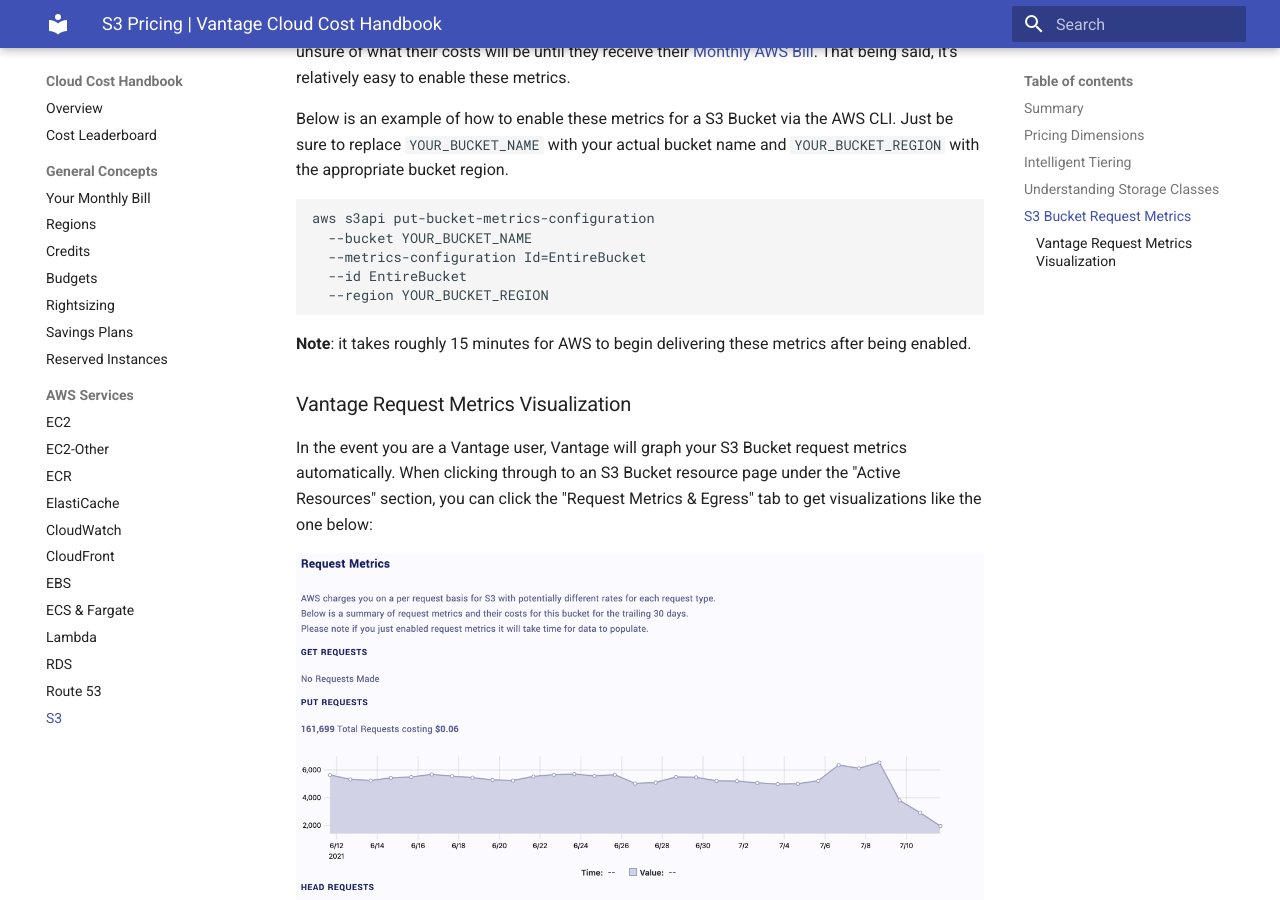
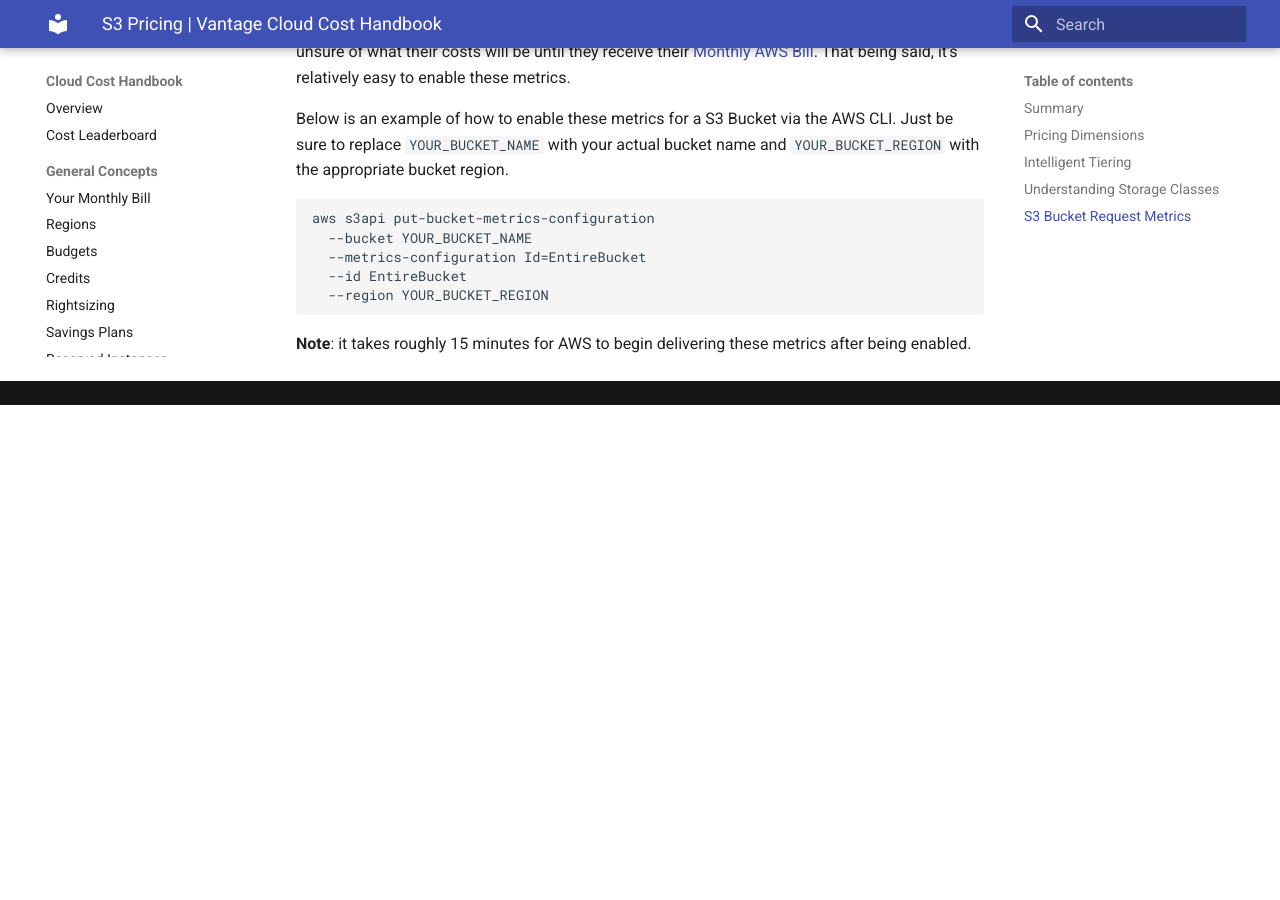
Before and after one commit to vantage-sh/handbook.vantage.sh, an MkDocs documentation site: the page built from docs/aws/services/s3-pricing.md, in a window 1280 px wide and 900 px high, scrolled down 3203 px. Built offline with MkDocs 1.6.1 and Material for MkDocs 9.7.7, drawn with Linux system fonts in a browser that asks for light colours; after the commit the page ends 3608 px from its top, so only the background shows below that.

Commit message:
remove vantage upsells

````diff
--- a/docs/aws/services/s3-pricing.md
+++ b/docs/aws/services/s3-pricing.md
@@ -58,8 +58,3 @@
 ```
 
 **Note**: it takes roughly 15 minutes for AWS to begin delivering these metrics after being enabled.
-
-### Vantage Request Metrics Visualization
-In the event you are a Vantage user, Vantage will graph your S3 Bucket request metrics automatically. When clicking through to an S3 Bucket resource page under the "Active Resources" section, you can click the "Request Metrics & Egress" tab to get visualizations like the one below:
-
-![S3 Bucket Request Metrics](/img/aws/s3/request_metrics.png)
--- a/mkdocs.yml
+++ b/mkdocs.yml
@@ -13,11 +13,12 @@
   - 'General Concepts':
     - 'Your Monthly Bill': 'aws/concepts/bill.md'
     - 'Regions' : 'aws/concepts/regions.md'
+    - 'Budgets': 'aws/concepts/budgets.md'
     - 'Credits': 'aws/concepts/credits.md'
-    - 'Budgets': 'aws/concepts/budgets.md'
     - 'Rightsizing': 'aws/concepts/rightsizing.md'
     - 'Savings Plans' : 'aws/concepts/savings-plans.md'
     - 'Reserved Instances' : 'aws/concepts/reserved-instances.md'
+    - 'Tags': 'aws/concepts/tags.md'
 
   - 'AWS Services':
     - 'EC2': 'aws/services/ec2-pricing.md'
````
Also changed, not shown: docs/aws/concepts/tags.md (added, +16 -0 lines), docs/aws/services/ebs-pricing.md (+1 -1 lines), docs/aws/services/ec2-other-pricing.md (+0 -2 lines), docs/aws/services/rds-pricing.md (+0 -2 lines).
